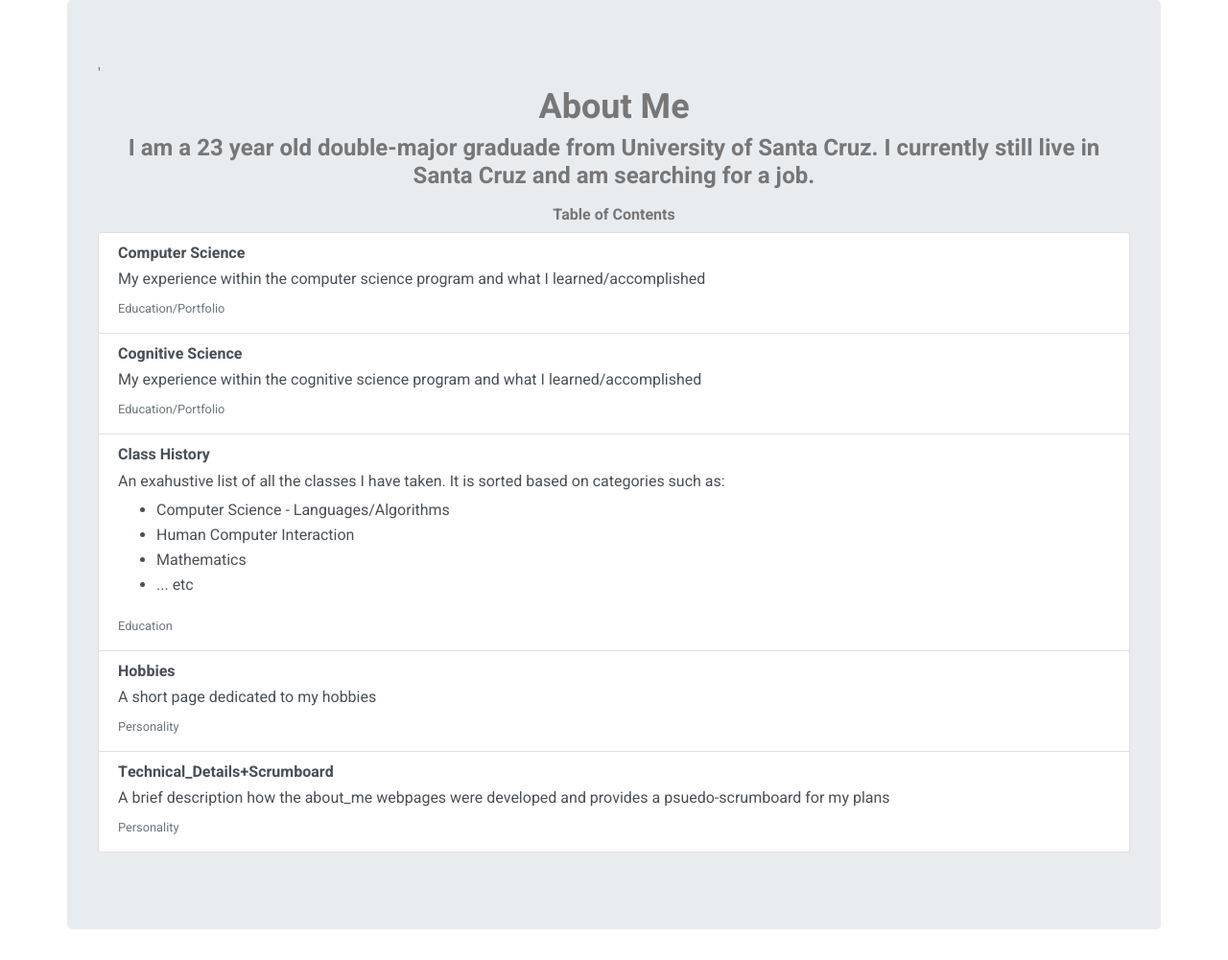
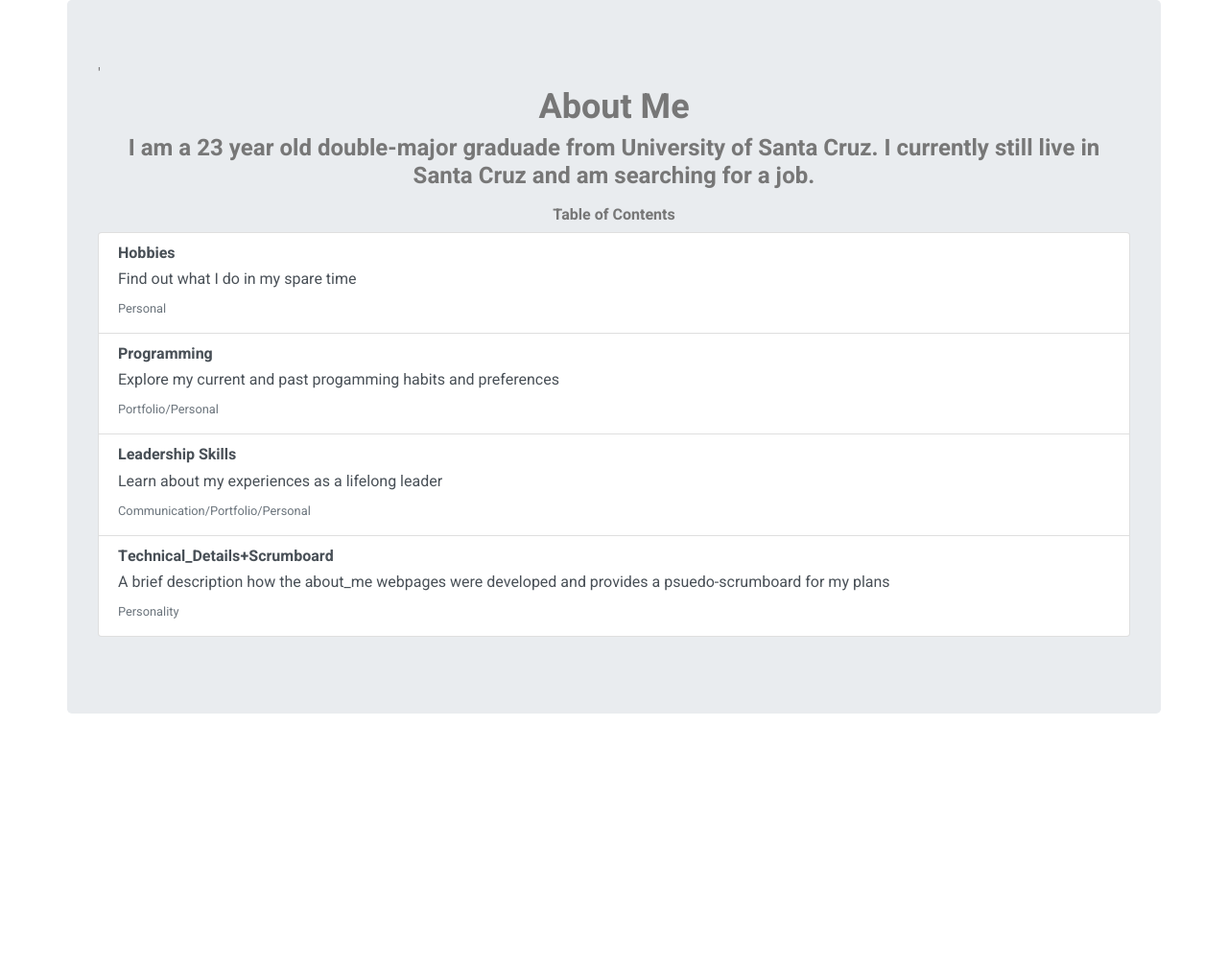
Before and after one commit to Dave-Krieger/my_website, a Django app: page /about_me/about_me_index in a window 1280 px wide. Shown: the part 58-1059 px from the top of the page at 96% size. After the commit the page ends 802 px from the top, so only its background shows below. Run offline with Django 3.2, Linux system fonts and the light colour scheme; some libraries are stand-ins or nearby versions.

Commit message:
Fixed index page hrefs and some descriptions

```diff
--- a/about_me/templates/about_me/index.html
+++ b/about_me/templates/about_me/index.html
@@ -10,48 +10,39 @@
     <h5 class="text-center">Table of Contents</h5>
 
     <div class="list-group">
-      <a href="{% url 'data_viz:data_viz_index' %}" class="list-group-item list-group-item-action flex-column align-items-start">
-        <div class="d-flex w-100 justify-content-between">
-          <h5 class="mb-1">Computer Science</h5>
-        </div>
-        <p class="mb-1">My experience within the computer science program and what I learned/accomplished</p>
-        <small class="text-muted">Education/Portfolio</small>
-      </a>
-      <a href="{% url 'about_me:about_me_index' %}" class="list-group-item list-group-item-action flex-column align-items-start">
-        <div class="d-flex w-100 justify-content-between">
-          <h5 class="mb-1">Cognitive Science</h5>
-        </div>
-        <p class="mb-1">My experience within the cognitive science program and what I learned/accomplished</p>
-        <small class="text-muted">Education/Portfolio</small>
-      </a>
-      <a href="{% url 'about_me:about_me_index' %}" class="list-group-item list-group-item-action flex-column align-items-start">
-        <div class="d-flex w-100 justify-content-between">
-          <h5 class="mb-1">Class History</h5>
-        </div>
-        <p class="mb-1">An exahustive list of all the classes I have taken. It is sorted based on categories such as:
-          <ul>
-            <li>Computer Science - Languages/Algorithms</li>
-            <li>Human Computer Interaction</li>
-            <li>Mathematics</li>
-            <li>... etc</li>
-          </ul>
-        </p>
-        <small class="text-muted">Education</small>
-      </a>
-      <a href="{% url 'about_me:about_me_index' %}" class="list-group-item list-group-item-action flex-column align-items-start">
+
+      <a href="{% url 'about_me:hobbies' %}" class="list-group-item list-group-item-action flex-column align-items-start">
         <div class="d-flex w-100 justify-content-between">
           <h5 class="mb-1">Hobbies</h5>
         </div>
-        <p class="mb-1">A short page dedicated to my hobbies</p>
-        <small class="text-muted">Personality</small>
+        <p class="mb-1">Find out what I do in my spare time</p>
+        <small class="text-muted">Personal</small>
       </a>
-      <a href="{% url 'about_me:about_me_index' %}" class="list-group-item list-group-item-action flex-column align-items-start">
+
+      <a href="{% url 'about_me:programming' %}" class="list-group-item list-group-item-action flex-column align-items-start">
+        <div class="d-flex w-100 justify-content-between">
+          <h5 class="mb-1">Programming</h5>
+        </div>
+        <p class="mb-1">Explore my current and past progamming habits and preferences</p>
+        <small class="text-muted">Portfolio/Personal</small>
+      </a>
+
+      <a href="{% url 'about_me:leader' %}" class="list-group-item list-group-item-action flex-column align-items-start">
+        <div class="d-flex w-100 justify-content-between">
+          <h5 class="mb-1">Leadership Skills</h5>
+        </div>
+        <p class="mb-1">Learn about my experiences as a lifelong leader</p>
+        <small class="text-muted">Communication/Portfolio/Personal</small>
+      </a>
+
+      <a href="{% url 'about_me:tech_dets' %}" class="list-group-item list-group-item-action flex-column align-items-start">
         <div class="d-flex w-100 justify-content-between">
           <h5 class="mb-1">Technical_Details+Scrumboard</h5>
         </div>
         <p class="mb-1">A brief description how the about_me webpages were developed and provides a psuedo-scrumboard for my plans</p>
         <small class="text-muted">Personality</small>
       </a>
+
     </div>
     <p></p>
   </div>
--- a/data_viz/templates/data_viz/base.html
+++ b/data_viz/templates/data_viz/base.html
@@ -49,11 +49,11 @@
         <div class="collapse navbar-collapse" id="navbarNavAltMarkup">
           <div class="navbar-nav">
             <a class="nav-item nav-link text-white" href="{% url 'data_viz:data_viz_index' %}">Data Visualization Home</a>
+            <a class="nav-item nav-link text-grey disabled" href="{% url 'data_viz:sdp' %}">Senior-Design</a>
             <a class="nav-item nav-link text-white" href="{% url 'data_viz:temperature' %}">Temperature</a>
             <a class="nav-item nav-link text-white" href="{% url 'data_viz:co2' %}">Carbon Dioxide</a>
             <a class="nav-item nav-link text-white" href="{% url 'data_viz:data_wrangle' %}">Data Wrangling</a>
             <a class="nav-item nav-link text-white" href="{% url 'data_viz:tech_dets' %}">Technical_Details+Scrumboard</a>
-            <a class="nav-item nav-link text-white" href="https://climate-visuals.herokuapp.com/" target="_blank">Senior Design Link</a>
           </div>
         </div>
       </nav>
--- a/data_viz/urls.py
+++ b/data_viz/urls.py
@@ -7,6 +7,7 @@ urlpatterns = [
     path('data_viz_index',views.data_viz_index,name='data_viz_index'),
     path('temperature',views.temperature,name='temperature'),
     path('co2',views.co2,name='co2'),
+    path('sdp',views.sdp,name='sdp'),
     path('data_wrangle',views.data_wrangle,name='data_wrangle'),
     path('tech_dets',views.tech_dets,name='tech_dets'),
 
--- a/data_viz/views.py
+++ b/data_viz/views.py
@@ -14,3 +14,6 @@ def data_wrangle(request):
 
 def tech_dets(request):
     return render(request, 'data_viz/tech_dets.html')
+
+def sdp(request):
+    return render(request, 'data_viz/senior-design.html')
--- a/education/templates/education/index.html
+++ b/education/templates/education/index.html
@@ -46,7 +46,7 @@
         <div class="d-flex w-100 justify-content-between">
           <h5 class="mb-1">Technical_Details+Scrumboard</h5>
         </div>
-        <p class="mb-1">A brief description how the about_me webpages were developed and provides a psuedo-scrumboard for my plans</p>
+        <p class="mb-1">A brief description how the education webpages were developed and provides a psuedo-scrumboard for my plans</p>
         <small class="text-muted">Personality</small>
       </a>
     </div>
--- a/main_page/templates/main_page/base.html
+++ b/main_page/templates/main_page/base.html
@@ -28,9 +28,10 @@
         </button>
         <div class="collapse navbar-collapse" id="navbarNavAltMarkup">
             <div class="navbar-nav">
+              <a class="nav-item nav-link text-white" href="{% url 'about_me:about_me_index' %}">About me</a>
+              <a class="nav-item nav-link text-white" href="{% url 'education:education_index' %}">Education</a>
               <a class="nav-item nav-link text-white" href="{% url 'data_viz:data_viz_index' %}">Data Visualization</a>
-              <a class="nav-item nav-link text-white" href="{% url 'education:education_index' %}">Education</a>
-              <a class="nav-item nav-link text-white" href="{% url 'about_me:about_me_index' %}">About me</a>
+              <a class="nav-item nav-link text-white" href="https://github.com/Dave-Krieger/Krieger-Dave-Portfolio" target="_blank">Github Portfolio</a>
 
 
           </div>
```
Also changed, not shown: data_viz/templates/data_viz/index.html (+47 -2 lines), data_viz/templates/data_viz/senior-design.html (added, +51 -0 lines), main_page/templates/main_page/index.html (+27 -14 lines).
